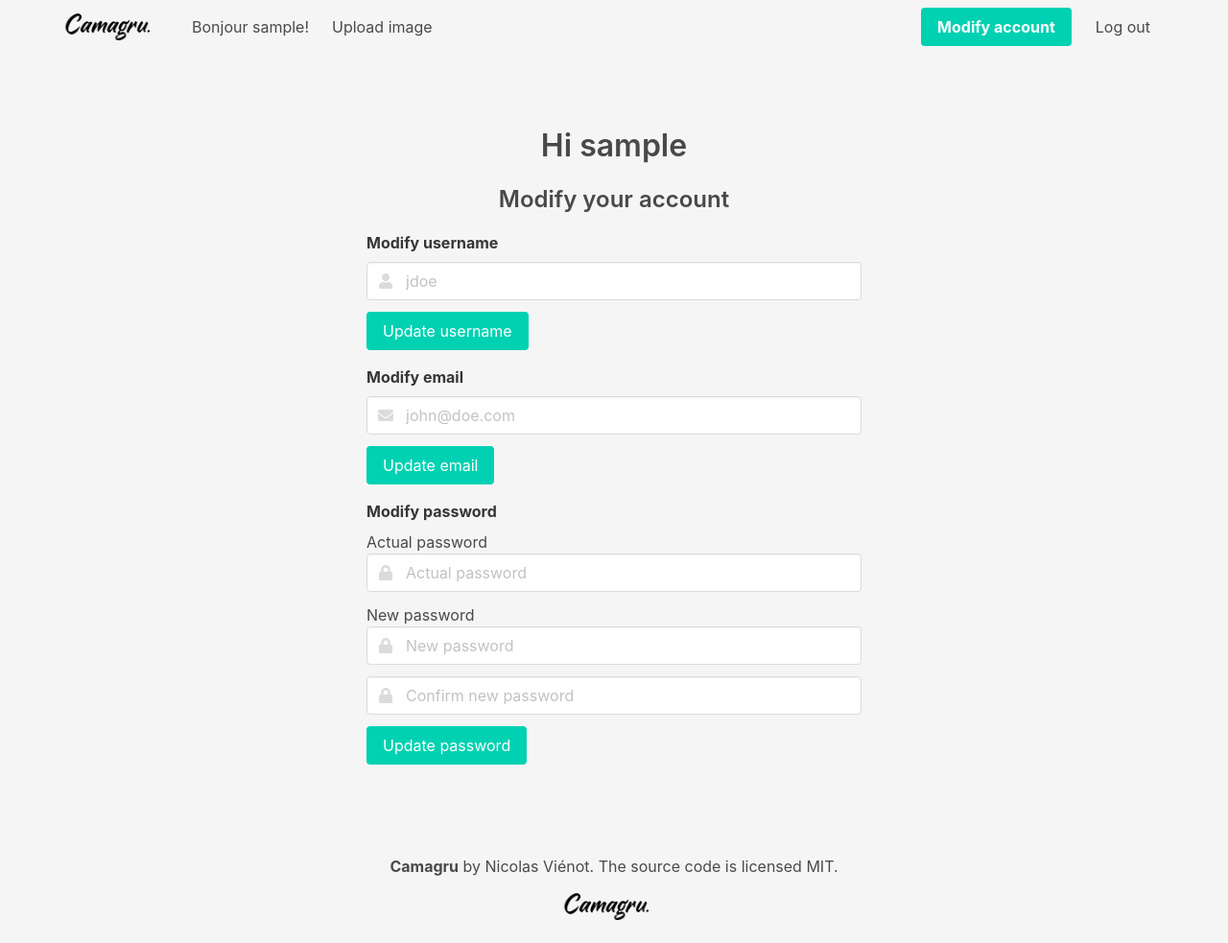
After one commit to nicolasvienot/camagru, a PHP site: page /modifyaccount in a window 1280 px wide. The commit adds this page. Shown: the whole page at 96% size. Run offline with PHP 8.4, Linux system fonts and the light colour scheme; the visitor is signed in with stand-in values (Sample User, id 1); some libraries are stand-ins or nearby versions.

Commit message:
[NV] aff ok + start modify

```diff
--- a/controller/index.php
+++ b/controller/index.php
@@ -4,7 +4,7 @@ require_once(__DIR__ . '/../config/setup.php');
 
 session_start();
 if (isset($_SESSION['user']) && $_SESSION['user'] !== "") {
-    require(__DIR__ . '/../view/socialwall.php');
+    require(__DIR__ . '/../controller/socialwall.php');
 }
 else {
     require(__DIR__ . '/../view/welcome.php');
--- /dev/null
+++ b/controller/users/modifyaccount.php
@@ -0,0 +1,11 @@
+<?php
+
+session_start();
+if (isset($_SESSION['user']) && $_SESSION['user'] !== "") {
+    require( __DIR__ . '/../../view/users/modifyaccount.php');
+}
+else {
+    require( __DIR__ . '/../../view/users/index.php');
+}
+
+?>
--- a/index.php
+++ b/index.php
@@ -15,8 +15,8 @@ switch ($request) {
     case '/upload' :
         require __DIR__ . '/controller/upload.php';
         break;
-    case '/modify' :
-        require __DIR__ . '/controller/modify.php';
+    case '/modifyaccount' :
+        require __DIR__ . '/controller/users/modifyaccount.php';
         break;
     case '/logout' :
         require __DIR__ . '/controller/users/logout.php';
--- a/view/socialwall.php
+++ b/view/socialwall.php
@@ -10,6 +10,9 @@
     <br>
     <progress class="progress is-primary" max="100">30%</progress> <br/>
 </div>
+<div class="columns is-multiline" id="col_gallery">
+<?php echo $gallery ?>
+</div>
 
 <?php
     include (__DIR__ . '/../controller/templates/footer.php');
--- a/view/templates/header.php
+++ b/view/templates/header.php
@@ -25,7 +25,6 @@
           </div>
           <div id="navbarBasicExample" class="navbar-menu">
             <div class="navbar-start">
-              <a class="navbar-item" href="/">Social wall</a>
               <?php if (isset($_SESSION['user']) && $_SESSION['user'] !== "") {?><a class="navbar-item" href="/upload">Upload image</a><?php } ?>
             </div>
             <div class="navbar-end">
--- /dev/null
+++ b/view/users/modifyaccount.php
@@ -0,0 +1,117 @@
+<?php
+    include (__DIR__ . '/../../controller/templates/header.php');
+?>
+
+<div style="width: 50%; margin: auto; padding: 30px;">
+    <div style="text-align: center; padding-bottom: 20px;">
+        <h1 class="title is-3">Hi <?php echo $_SESSION['user'] ?></h1>
+        <h1 class="title is-4">Modify your account</h1>
+    </div>
+    <form id="username_form">
+        <div class="field">
+            <label class="label">Modify username</label>
+            <div class="control has-icons-left has-icons-right">
+                <input class="input" id="username" type="text" name="login" placeholder="jdoe">
+                <span class="icon is-small is-left">
+                <i class="fas fa-user"></i>
+                </span>
+                <span class="icon is-small is-right">
+                <i class="fas fa-check" id="validuser" style="display: none;"></i>
+                <i class="fas fa-exclamation-triangle" id="notvaliduser" style="display: none;"></i>
+                </span>
+            </div>
+            <p class="help is-success" id="username_available" style="display: none;">This username is available</p>
+            <p class="help is-danger" id="username_not_available" style="display: none;">This username is not available</p>
+        </div>
+        <div class="field is-grouped">
+            <div class="control">
+                <button type="button" class="button is-primary" id="update_username">Update username</button>
+            </div>
+        </div>
+    </form>
+    <form id ="email_form">
+        <div class="field">
+            <label class="label">Modify email</label>
+            <div class="control has-icons-left has-icons-right">
+                <input class="input" id="email" type="email" name="email" placeholder="john@doe.com">
+                <span class="icon is-small is-left">
+                <i class="fas fa-envelope"></i>
+                </span>
+                <span class="icon is-small is-right">
+                <i class="fas fa-check" id="validemail" style="display: none;"></i>
+                <i class="fas fa-exclamation-triangle" id="notvalidemail" style="display: none;"></i>
+                </span>
+            </div>
+            <p class="help is-danger" id="email_message" style="display: none;">This email is invalid</p>
+        </div>
+        <div class="field is-grouped">
+            <div class="control">
+                <button type="button" class="button is-primary" id="update_email">Update email</button>
+            </div>
+        </div>
+    </form>
+    <form id="password_form">
+        <div class="field">
+            <label class="label">Modify password</label>
+            <p>Actual password</p>
+            <p class="control has-icons-left">
+                <input class="input" id="old_password" type="password" name="old_password" placeholder="Actual password">
+                <span class="icon is-small is-left">
+                    <i class="fas fa-lock"></i>
+                </span>
+            </p>
+            <p class="help is-danger" id="password_message" style="display: none;">Password must contain at least 8 characters, one letter and one number</p>
+        </div>
+        <div class="field">
+            <p>New password</p>
+            <p class="control has-icons-left">
+                <input class="input" id="new_password" type="password" name="new_password" placeholder="New password">
+                <span class="icon is-small is-left">
+                    <i class="fas fa-lock"></i>
+                </span>
+            </p>
+            <p class="help is-danger" id="password_message" style="display: none;">Password must contain at least 8 characters, one letter and one number</p>
+        </div>
+        <div class="field">
+            <p class="control has-icons-left">
+                <input class="input" id="password_check" type="new_password" name="password_check" placeholder="Confirm new password">
+                <span class="icon is-small is-left">
+                    <i class="fas fa-lock"></i>
+                </span>
+            </p>
+            <p class="help is-danger" id="password_check_message" style="display: none;">The two passwords must match</p>
+        </div>
+        <div class="field is-grouped">
+            <div class="control">
+                <button type="button" class="button is-primary" id="update_password">Update password</button>
+            </div>
+        </div>
+    <form>
+    <!-- <div class="modal" id="modal_good">
+        <div class="modal-background"></div>
+        <div class="modal-content">
+            <div class="box">
+                <label class="label">Congratulation, your account has been created!</label>
+                <label class="label">Check your mailbox to activate it.</label>
+                <a href="/"><button class="button is-success">Go to home page</button></a>
+            </div>
+        </div>
+        <button class="modal-close is-large" aria-label="close" id="close"></button>
+    </div> -->
+    <!-- <div class="modal" id="modal_bad">
+        <div class="modal-background"></div>
+        <div class="modal-content">
+            <div class="box">
+                <label class="label">It looks like there was an error!</label>
+                <label class="label">Please try again.</label>
+                <button class="button is-primary" id="tryagain">Try again</button>
+            </div>
+        </div>
+        <button class="modal-close is-large" aria-label="close" id="close"></button>
+    </div> -->
+</div>
+
+
+<?php
+    include (__DIR__ . '/../../controller/templates/footer.php');
+?>
```
Also changed, not shown: controller/socialwall.php (+15 -0 lines), model/socialwall.php (added, +58 -0 lines), 1 other file.
